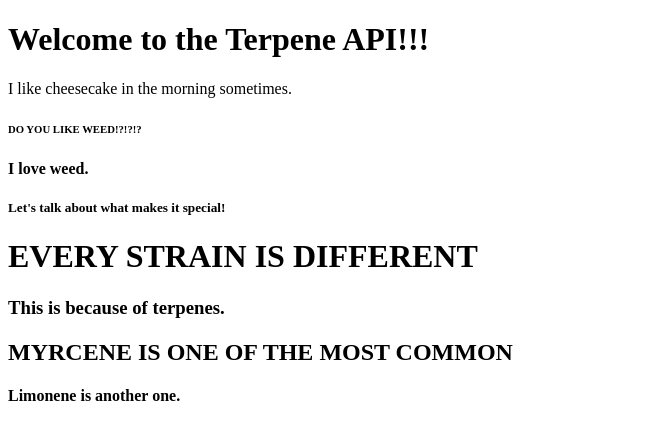
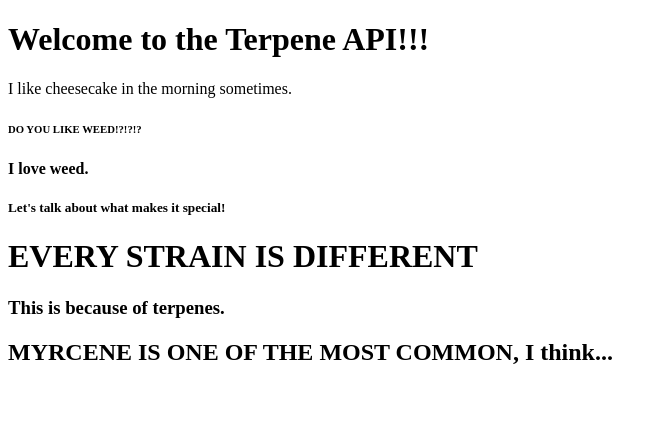
Before and after one commit to jazzypants1989/terpene-api-demo, a website: page index.html in a window 1280 px wide. Shown: the whole page, without its empty margins (0-667 px from the left). Drawn offline with Linux system fonts and the light colour scheme.

Commit message:
okay thats cool

```diff
--- a/index.html
+++ b/index.html
@@ -22,8 +22,6 @@
 
     <h3>This is because of terpenes.</h3>
 
-    <h2>MYRCENE IS ONE OF THE MOST COMMON</h2>
-
-    <h4>Limonene is another one.</h4>
+    <h2>MYRCENE IS ONE OF THE MOST COMMON, I think...</h2>
 </body>
 </html>
```
